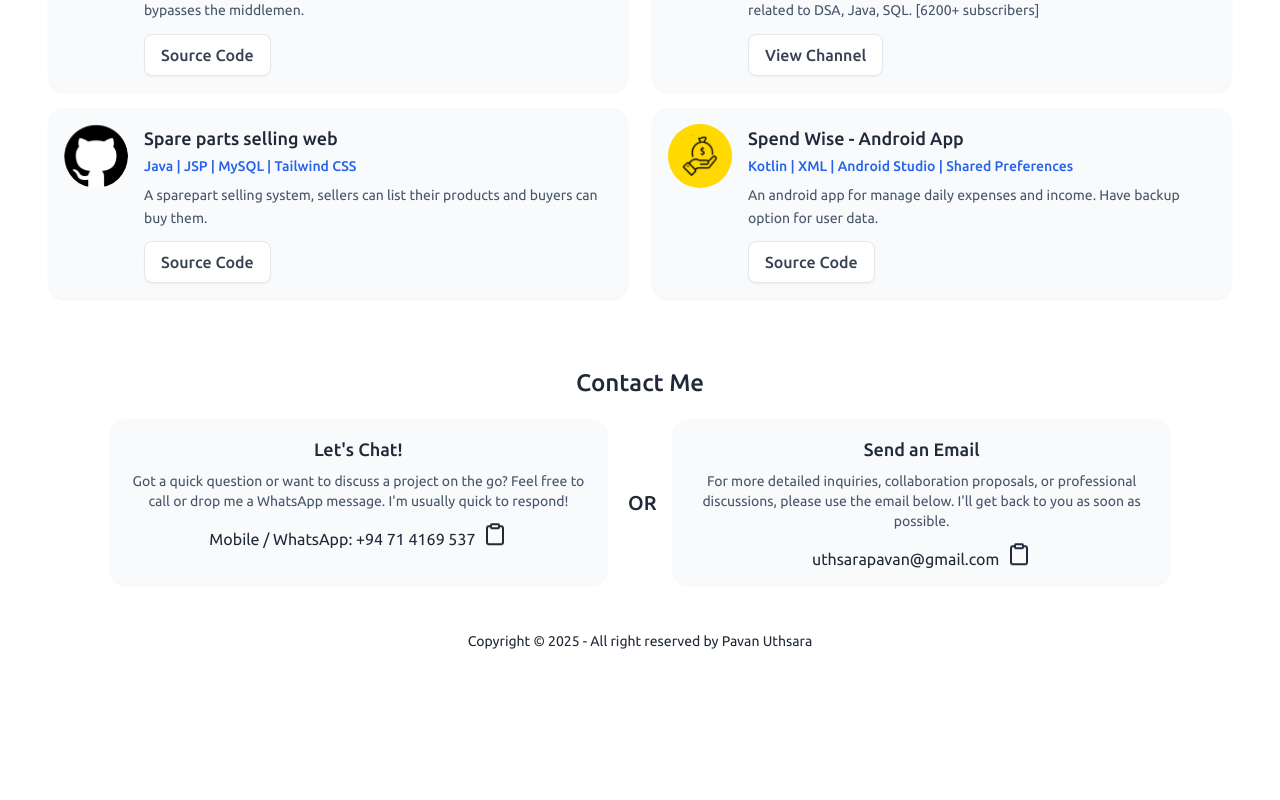
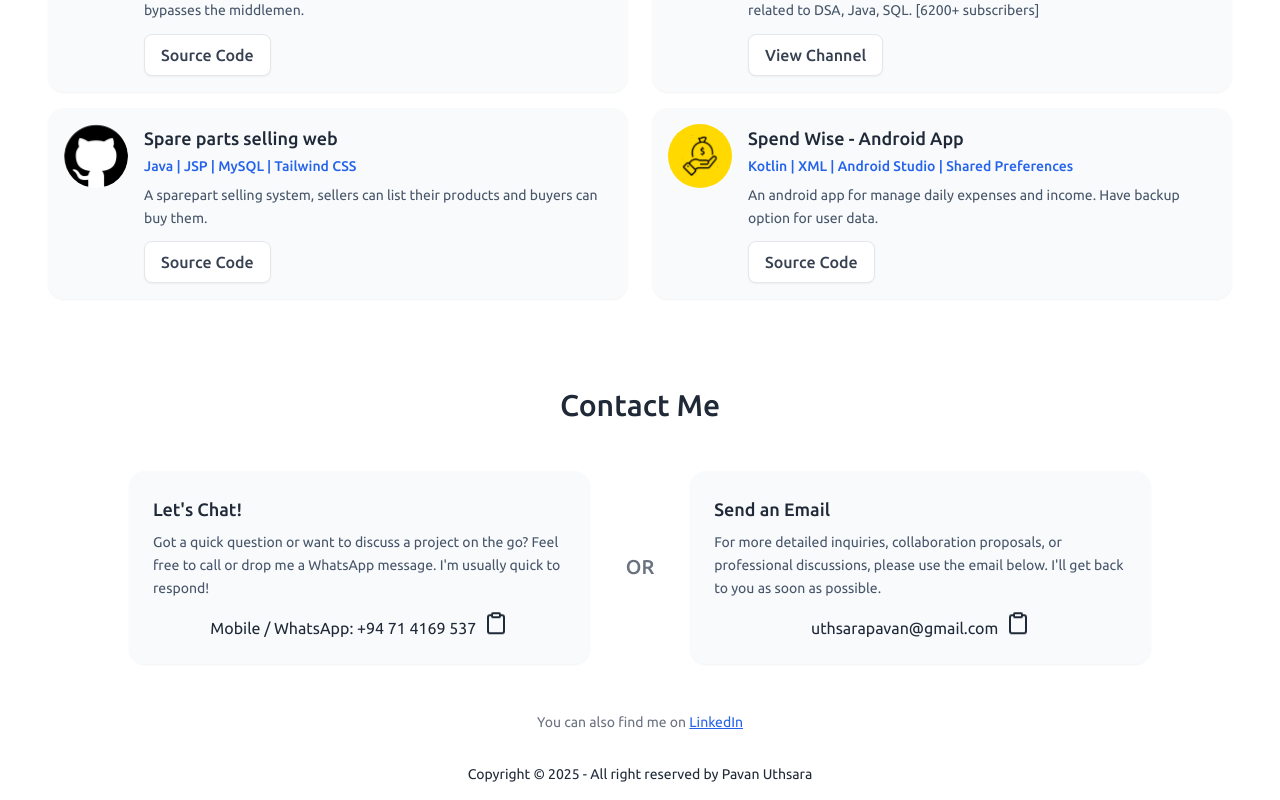
Before and after one commit to pavanuthsara/pavan-uthsara-portfolio, a React (Vite) app: page / in a window 1280 px wide. Shown: the part 864-1664 px from the top of the page. Before the commit the page ends 1531 px from the top, so only its background shows below. Built offline with nearby package versions, Linux system fonts and the light colour scheme.

Commit message:
refactor ContactMe component for improved layout, accessibility, and clipboard functionality

```diff
--- a/src/components/ContactMe.jsx
+++ b/src/components/ContactMe.jsx
@@ -1,11 +1,15 @@
 import React, { useState } from "react";
-import toast from "react-hot-toast";
+import { Clipboard } from "lucide-react";
 
-import { Clipboard } from "lucide-react";
+// Mock toast for demonstration (replace with actual react-hot-toast in your project)
+const toast = {
+  success: (message, options) => console.log('Success:', message, options),
+  error: (message, options) => console.log('Error:', message, options)
+};
 
 const ContactMe = () => {
   const [copyEmailStatus, setCopyEmailStatus] = useState(false);
-  const [copyMobileStatus, setCopyMobileStatus] = useState("");
+  const [copyMobileStatus, setCopyMobileStatus] = useState(false);
 
   const emailToCopy = "uthsarapavan@gmail.com";
   const mobileToCopy = "+94714169537";
@@ -15,6 +19,8 @@ const ContactMe = () => {
       await navigator.clipboard.writeText(emailToCopy);
       setCopyEmailStatus(true);
       toast.success("Email copied to clipboard", { position: "bottom-right" });
+      // Reset status after animation
+      setTimeout(() => setCopyEmailStatus(false), 2000);
     } catch (error) {
       console.error("Failed to copy email:", error);
       setCopyEmailStatus(false);
@@ -29,6 +35,8 @@ const ContactMe = () => {
       toast.success("Mobile number copied to clipboard", {
         position: "bottom-left",
       });
+      // Reset status after animation
+      setTimeout(() => setCopyMobileStatus(false), 2000);
     } catch (error) {
       console.error("Failed to copy mobile number:", error);
       setCopyMobileStatus(false);
@@ -37,52 +45,90 @@ const ContactMe = () => {
   };
 
   return (
-    <>
     <section id="contactme">
-        <div className="mt-4 pt-6">
-          <div className="text-center my-3">
-            <p className="text-2xl font-medium my-1">Contact Me</p>
+      <div className="mt-4 pt-6 px-4 lg:px-8">
+        {/* Section Header */}
+        <div className="text-center my-6 lg:my-8">
+          <p className="text-xl sm:text-2xl lg:text-3xl font-medium my-1">
+            Contact Me
+          </p>
+        </div>
 
-            <div className="flex justify-center gap-5 py-4">
-              <div className="flex-none w-2/5 h-auto bg-slate-50 p-4 rounded-2xl ">
-                <p className="font-medium text-lg">Let's Chat!</p>
-                <p className="text-sm text-slate-600 py-2">
+        {/* Contact Options Container */}
+        <div className="flex flex-col lg:flex-row justify-center items-stretch gap-4 lg:gap-5 py-4 max-w-6xl mx-auto">
+
+          {/* Mobile/WhatsApp Card */}
+          <div className="flex-1 lg:flex-none lg:w-2/5 bg-slate-50 p-4 lg:p-6 rounded-2xl shadow-sm hover:shadow-md transition-shadow duration-300 text-center lg:text-left">
+            <p className="font-medium text-lg mb-2">Let's Chat!</p>
+            <p className="text-sm text-slate-600 mb-4 leading-relaxed">
               Got a quick question or want to discuss a project on the go?
               Feel free to call or drop me a WhatsApp message. I'm usually
               quick to respond!
             </p>
-                <div className="flex flex-row justify-center align-middle gap-2 mt-2 ">
-                  <p>Mobile / WhatsApp: +94 71 4169 537</p>
+
+            {/* Mobile Contact Info */}
+            <div className="flex justify-center items-center gap-2 mt-2">
+              <p className="text-sm sm:text-base">
+                Mobile / WhatsApp: +94 71 4169 537
+              </p>
               <Clipboard
                 onClick={handleClipboardMobile}
-                    className="cursor-pointer w-6 motion-safe:animate-bounce"
+                className={`cursor-pointer w-5 h-5 sm:w-6 sm:h-6 transition-all duration-300 hover:text-blue-600 flex-shrink-0 ${
+                  copyMobileStatus ? 'text-green-600 scale-110' : 'motion-safe:animate-bounce'
+                }`}
+                title="Copy mobile number"
               />
             </div>
           </div>
-              <div className="flex-none w-6  my-auto font-medium text-xl">
+
+          {/* OR Divider */}
+          <div className="flex justify-center items-center">
+            <div className="flex-none px-4 py-2 font-medium text-lg lg:text-xl text-gray-500">
               OR
             </div>
-              <div className="flex-none w-2/5 h-auto bg-slate-50 p-4 rounded-2xl ">
-                <p className="font-medium text-lg">Send an Email</p>
-                <p className="text-sm text-slate-600 py-2">
+          </div>
+
+          {/* Email Card */}
+          <div className="flex-1 lg:flex-none lg:w-2/5 bg-slate-50 p-4 lg:p-6 rounded-2xl shadow-sm hover:shadow-md transition-shadow duration-300 text-center lg:text-left">
+            <p className="font-medium text-lg mb-2">Send an Email</p>
+            <p className="text-sm text-slate-600 mb-4 leading-relaxed">
               For more detailed inquiries, collaboration proposals, or
               professional discussions, please use the email below. I'll get
               back to you as soon as possible.
             </p>
-                <div className="flex flex-row justify-center align-middle gap-2 mt-2">
-                  {/* <div className="rounded-3xl bg-base-200 p-1"></div> */}
-                  <p>uthsarapavan@gmail.com</p>
+
+            {/* Email Contact Info */}
+            <div className="flex justify-center items-center gap-2 mt-2">
+              <p className="text-sm sm:text-base break-all sm:break-normal">
+                uthsarapavan@gmail.com
+              </p>
               <Clipboard
                 onClick={handleClipboardEmail}
-                    className="cursor-pointer w-6 motion-safe:animate-bounce"
+                className={`cursor-pointer w-5 h-5 sm:w-6 sm:h-6 transition-all duration-300 hover:text-blue-600 flex-shrink-0 ${
+                  copyEmailStatus ? 'text-green-600 scale-110' : 'motion-safe:animate-bounce'
+                }`}
+                title="Copy email address"
               />
             </div>
           </div>
         </div>
+
+        {/* Additional Contact Methods (Optional) */}
+        <div className="text-center mt-8 mb-4">
+          <p className="text-sm text-gray-500">
+            You can also find me on{" "}
+            <a
+              href="https://www.linkedin.com/in/pavanuthsara/"
+              target="_blank"
+              rel="noopener noreferrer"
+              className="text-blue-600 hover:text-blue-800 underline"
+            >
+              LinkedIn
+            </a>
+          </p>
         </div>
       </div>
     </section>
-    </>
   );
 };
 
```
Lines whose indentation alone changed are shown as unchanged.
